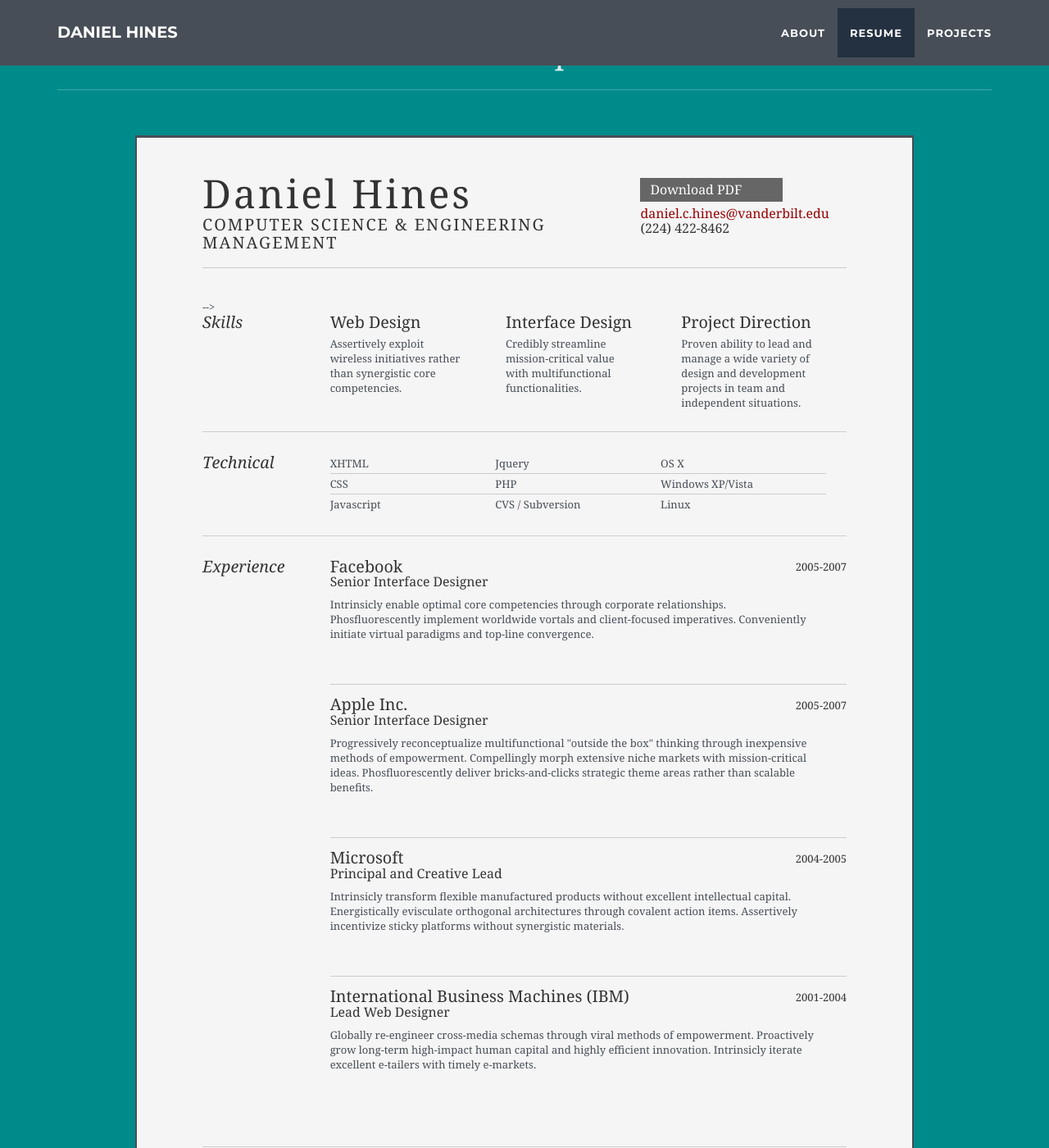
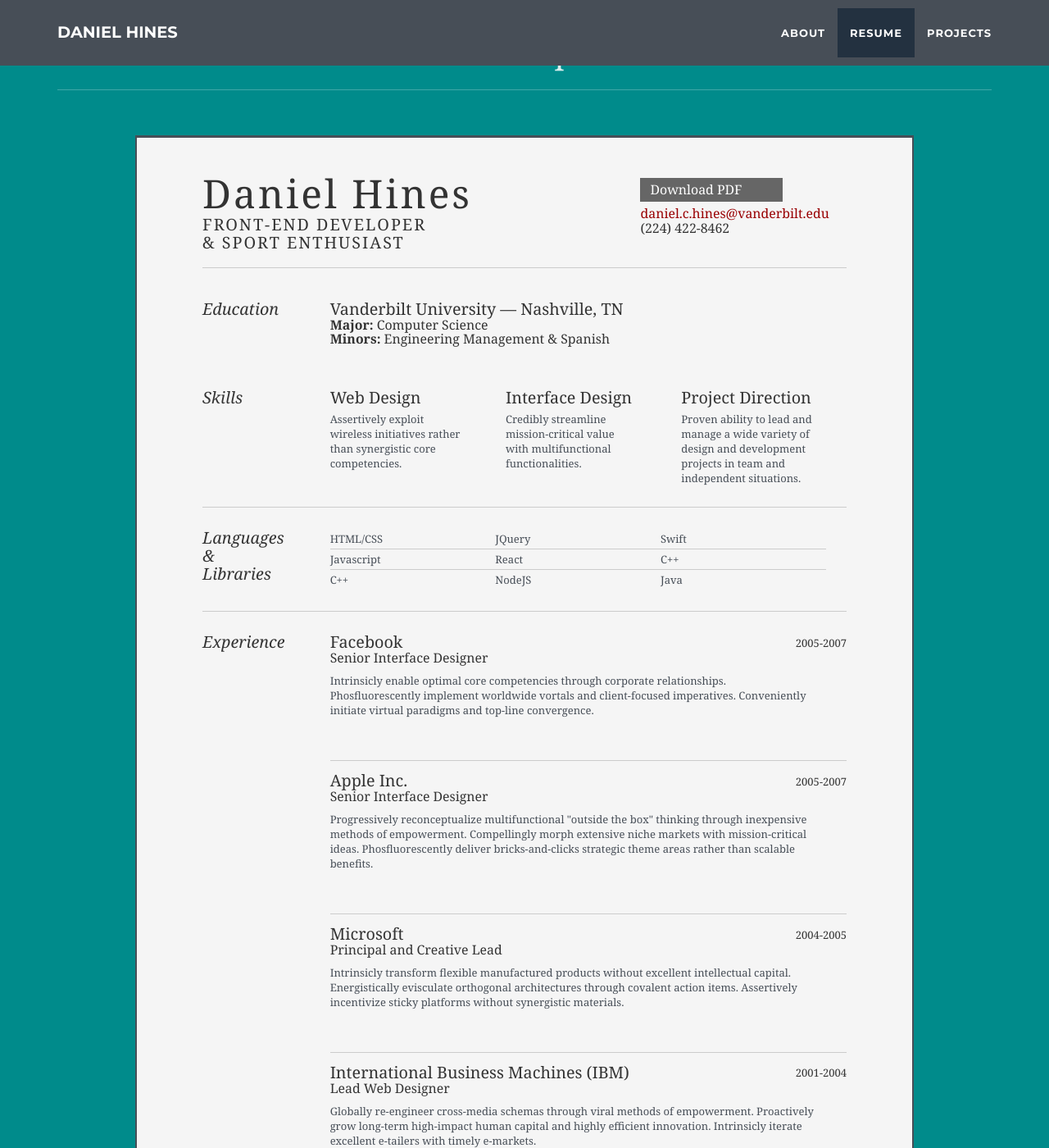
Before and after one commit to danielchines/danielchines.github.io, a Jekyll site: the page built from index.html, in a window 1280 px wide and 1400 px high, scrolled down 1681 px. Shown: the whole window at 82% size. Built offline with Jekyll 4.4.1, drawn with Linux system fonts in a browser that asks for light colours; some of the changed text lies outside the part shown.

Commit message:
Update resume.html

```diff
--- a/_includes/resume.html
+++ b/_includes/resume.html
@@ -21,7 +21,7 @@
 			<div class="yui-gc">
 				<div class="yui-u name">
 					<h1>Daniel Hines</h1>
-					<h2>Computer Science & Engineering Management</h2>
+					<h2>Front-end Developer<br />& Sport Enthusiast</h2>
 				</div>
 				<div class="yui-u contact">
 					<div class="contact-info">
@@ -46,7 +46,17 @@
 							</p>
 						</div>
 					</div><!--// .yui-gf -->
- -->
+					<div class="yui-gf last">
+						<div class="yui-u first">
+							<h2>Education</h2>
+						</div>
+						<div class="yui-u">
+							<h2>Vanderbilt University &mdash; Nashville, TN</h2>
+							<h3><strong>Major: </strong>Computer Science</h3>
+							<h3><strong>Minors: </strong>Engineering Management & Spanish</h3>
+						</div>
+					</div><!--// .yui-gf -->
+
 					<div class="yui-gf">
 						<div class="yui-u first">
 							<h2>Skills</h2>
@@ -72,25 +82,25 @@
 
 					<div class="yui-gf">
 						<div class="yui-u first">
-							<h2>Technical</h2>
+							<h2>Languages<br />& Libraries</h2>
 						</div>
 						<div class="yui-u">
 							<ul class="talent">
-								<li>XHTML</li>
-								<li>CSS</li>
-								<li class="last">Javascript</li>
+								<li>HTML/CSS</li>
+								<li>Javascript</li>
+								<li class="last">C++</li>
 							</ul>
 
 							<ul class="talent">
-								<li>Jquery</li>
-								<li>PHP</li>
-								<li class="last">CVS / Subversion</li>
+								<li>JQuery</li>
+								<li>React</li>
+								<li class="last">NodeJS</li>
 							</ul>
 
 							<ul class="talent">
-								<li>OS X</li>
-								<li>Windows XP/Vista</li>
-								<li class="last">Linux</li>
+								<li>Swift</li>
+								<li>C++</li>
+								<li class="last">Java</li>
 							</ul>
 						</div>
 					</div><!--// .yui-gf-->
@@ -135,18 +145,6 @@
 						</div><!--// .yui-u -->
 					</div><!--// .yui-gf -->
 
-
-					<div class="yui-gf last">
-						<div class="yui-u first">
-							<h2>Education</h2>
-						</div>
-						<div class="yui-u">
-							<h2>Indiana University - Bloomington, Indiana</h2>
-							<h3>Dual Major, Economics and English &mdash; <strong>4.0 GPA</strong> </h3>
-						</div>
-					</div><!--// .yui-gf -->
-
-
 				</div><!--// .yui-b -->
 			</div><!--// yui-main -->
 		</div><!--// bd -->
```
